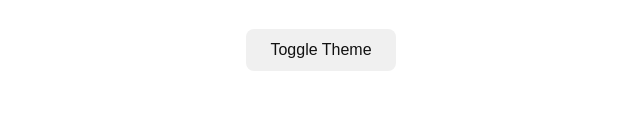
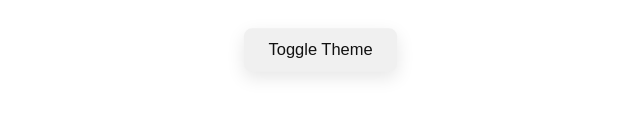
Before and after one commit to mSev7n/theme_switcher, a plain HTML site: page index.html in a window 1280 px wide. In both pictures the pointer is over the button "Toggle Theme". Shown: the part 430-546 px from the top of the page, 319-959 px from the left. Drawn offline with Linux system fonts and the light colour scheme.

Commit message:
added hover and scale effect to the button

```diff
--- a/css/styles.css
+++ b/css/styles.css
@@ -51,8 +51,20 @@
    border: none;
    border-radius: 8px;
    cursor: pointer;
-   transition: background-color 0.3s ease, color 0.3s ease;
+   transition:
+    background-color 0.3s ease,
+    color 0.3s ease,
+    transform 0.2s ease,
+    box-shadow 0.3s ease;
  }
+
+ /* Hover effect */
+#theme-toggle:hover {
+    transform: scale(1.03);
+    box-shadow: 0 6px 18px rgba(0, 0, 0, 0.1);
+    outline: none;
+}
+
   /* Accessibility: Focus style for keyboard users*/
  #theme-toggle:focus {
    outline: 2px solid var(--highlight-color);
```
